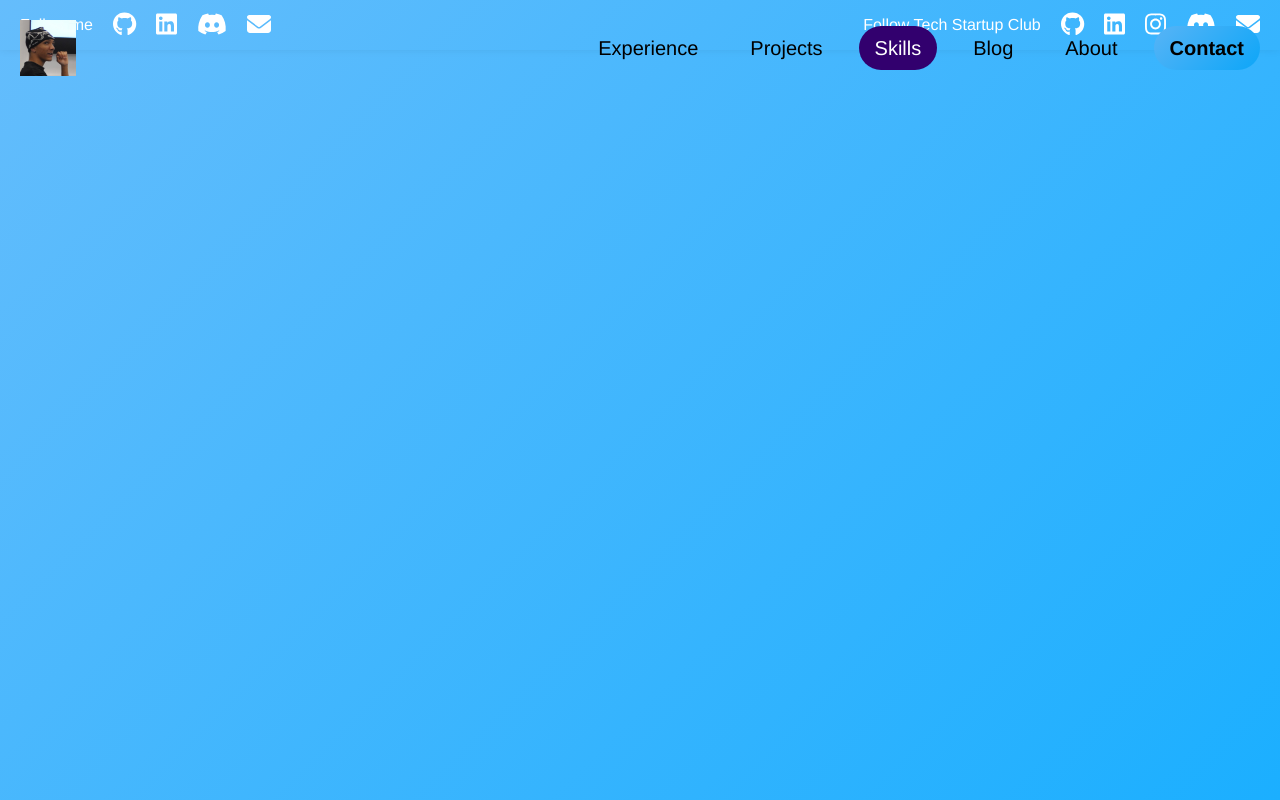
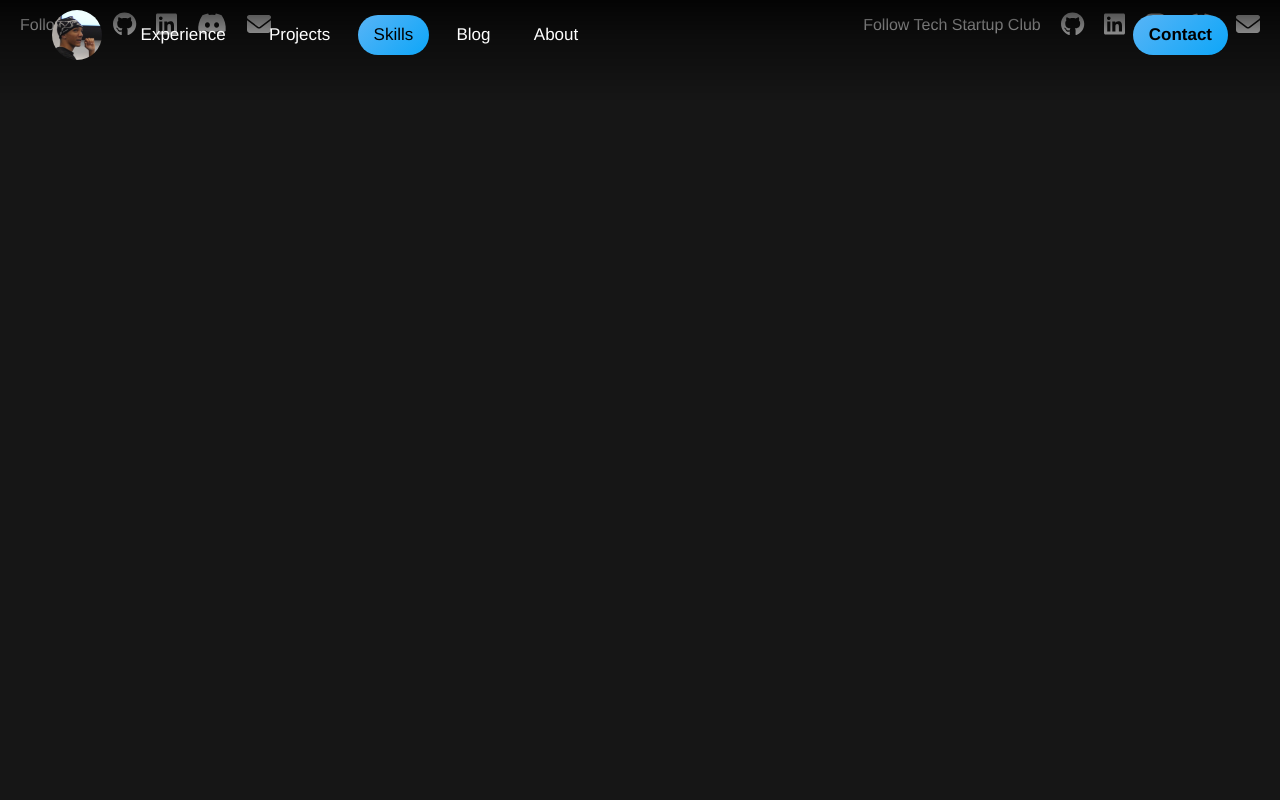
Before and after one commit to celestinryf/portfolio, a React (Create React App) app: page /skills in a window 1280 px wide. Built offline with nearby package versions, Linux system fonts and the light colour scheme.

Commit message:
feat: Dark mode general styling

```diff
--- a/src/App.css
+++ b/src/App.css
@@ -6,16 +6,24 @@
 }
 
 html {
-  font-size: 62.5%;  /* This sets 1rem = 10px */
+  font-size: 70.5%;  /* This sets 1rem = 10px */
   height: 100%;
   width: 100%;
 }
 
+/* Base background
+--dark-bg: #121212;
+
+/* Surface colors (progressively lighter for elevated elements) */
+/* --surface-1: #1e1e1e;
+--surface-2: #232323;
+--surface-3: #282828;  */
+
 body {
   margin: 0;
-  font: 300 11px/1.4 'Helvetica Neue', sans-serif;
-  color: black;
-  background: linear-gradient(135deg, #65bdfc 0%, #1bafff 100%);
+  font: 325 11px/1.4 'Helvetica Neue', sans-serif;
+  color: white;
+  background-color: #161616;
   overflow: scroll;
   display: block;
   -webkit-font-smoothing: antialiased;
@@ -54,7 +62,22 @@ body {
 }
 
 .App-link {
-  color: #61dafb;
+  color: white;
+}
+
+.App::before {
+  content: '';
+  position: fixed;
+  top: 0;
+  left: 0;
+  right: 0;
+  height: 100px;
+  pointer-events: none;
+  background: linear-gradient(180deg,
+    rgba(0,0,0,0.8) 0%,
+    rgba(0,0,0,0.4) 40%,
+    rgba(0,0,0,0) 100%);
+  z-index: 500;
 }
 
 @keyframes App-logo-spin {
--- a/src/components/Layout/Footer/index.module.css
+++ b/src/components/Layout/Footer/index.module.css
@@ -13,7 +13,7 @@
     align-items: center;
     padding: 0 20px;
     box-sizing: border-box;
-    box-shadow: 0 -2px 10px rgba(0, 0, 0, 0.1);
+    box-shadow: 0 -10px 10px rgba(0, 0, 0, 0.3);
 }
 
 .socialSection {
--- a/src/components/Layout/Nav/index.module.css
+++ b/src/components/Layout/Nav/index.module.css
@@ -1,6 +1,6 @@
 .nav-bar {
     width: 100%;
-    height: 95px;
+    height: 70px;
     position: fixed;
     top: 0;
     left: 0;
@@ -9,31 +9,36 @@
     transition: all 0.3s ease;
 
     &.scrolled {
-        box-shadow: 0 2px 10px rgba(0, 0, 0, 0.1);
-        background: linear-gradient(135deg, #65bdfc 0%, #1bafff 100%);
+        box-shadow: 0 2px 10px rgba(0, 0, 0, 0.3);
+        background-color: #161616;
+        background-image: linear-gradient(180deg,
+            rgba(0,0,0,1) 0%,
+            rgba(0,0,0,0.5) 40%,
+            rgba(0,0,0,0) 100%);
     }
 
     .nav-content {
-        max-width: 1400px;
+        max-width: 95%;
         height: 100%;
         margin: 0 auto;
         padding: 0 20px;
         display: flex;
         align-items: center;
-        justify-content: space-between;
     }
 
     .logo {
         display: flex;
         align-items: center;
-        height: 80%;
+        height: 100%;
         padding: 10px 0;
         z-index: 2;
+        margin-right: 2rem;
 
         img {
             height: 100%;
             width: auto;
             object-fit: contain;
+            border-radius: 50%;
         }
     }
 
@@ -41,8 +46,7 @@
         display: none;
         background: none;
         border: none;
-        font-size: 24px;
-        color: #32006e;
+        font-size: 20px;
         cursor: pointer;
         padding: 10px;
         z-index: 2;
@@ -56,16 +60,17 @@
     nav {
         display: flex;
         align-items: center;
-        gap: 2rem;
+        gap: 1rem;
+        flex: 1;
 
         .nav-link {
-            font-size: 20px;
-            color: black;
+            font-size: 17px;
             text-decoration: none;
             padding: 8px 16px;
             border-radius: 50px;
             transition: all 0.3s ease;
             position: relative;
+            color: white;
 
             &:after {
                 content: '';
@@ -86,12 +91,8 @@
             }
 
             &.active {
-                background: #32006e;
-                color: white;
-
-                &:hover {
-                    background: #4a0098;
-                }
+                background: linear-gradient(135deg, #58b4f6 0%, #0da6f8 100%);
+                color: black;
 
                 &:after {
                     display: none;
@@ -102,9 +103,9 @@
                 background: linear-gradient(135deg, #58b4f6 0%, #0da6f8 100%);
                 color: black;
                 font-weight: 600;
+                margin-left: auto;
 
                 &:hover {
-                    background: linear-gradient(135deg, #65bdfc 0%, #1bafff 100%);
                     transform: translateY(-2px);
                 }
 
@@ -124,6 +125,13 @@
     .nav-bar {
         .menu-toggle {
             display: block;
+            margin-left: auto;
+             color: white;
+
+             &:hover {
+                color: #65bdfc;
+            }
+
         }
 
         nav {
@@ -140,7 +148,8 @@
             visibility: hidden;
             transition: all 0.3s ease;
             box-shadow: 0 4px 10px rgba(0, 0, 0, 0.1);
-            background: linear-gradient(135deg, #65bdfc 0%, #1bafff 100%);
+            background-color: #161616;
+
             &.open {
                 transform: translateY(0);
                 opacity: 1;
@@ -159,6 +168,7 @@
 
                 &:hover {
                     background: linear-gradient(135deg, #65bdfc 0%, #1bafff 100%);
+                    color: black;
                 }
 
                 &.active {
@@ -167,6 +177,7 @@
 
                 &.join-link {
                     margin-top: 10px;
+                    margin-left: 0;
                 }
             }
         }
--- a/src/components/Layout/PageLayout/index.module.css
+++ b/src/components/Layout/PageLayout/index.module.css
@@ -2,6 +2,7 @@
     min-height: 100vh;
     display: flex;
     flex-direction: column;
+    position: relative; /* Add this */
 }
 
 .mainContent {
@@ -10,4 +11,17 @@
     max-width: 1440px;
     margin: 0 auto;
     width: 100%;
+    position: relative;
+    margin-top: 70px;
 }
+
+.mainContent::before {
+    content: '';
+    position: absolute;
+    top: 0;
+    left: 0;
+    right: 0;
+    height: 20px;
+    background: linear-gradient(to bottom, rgba(0, 0, 0, 0.2) 0%, rgba(0, 0, 0, 0) 100%);
+    pointer-events: none;
+}
--- a/src/routes/Projects/index.jsx
+++ b/src/routes/Projects/index.jsx
@@ -101,12 +101,6 @@ const Projects = () => {
     return (
         <div className={style.layoutWrapper}>
             <div className={style.mainContent}>
-                <section className={style.header}>
-                    <div className={style.content}>
-                        <h1>Projects</h1>
-                        <p>Industry-standard applications built with modern tech stacks</p>
-                    </div>
-                </section>
                 <div className={style.projectsSection}>
                     <div className={style.projectsGrid}>
                         {projects.map((project, index) => (
```
